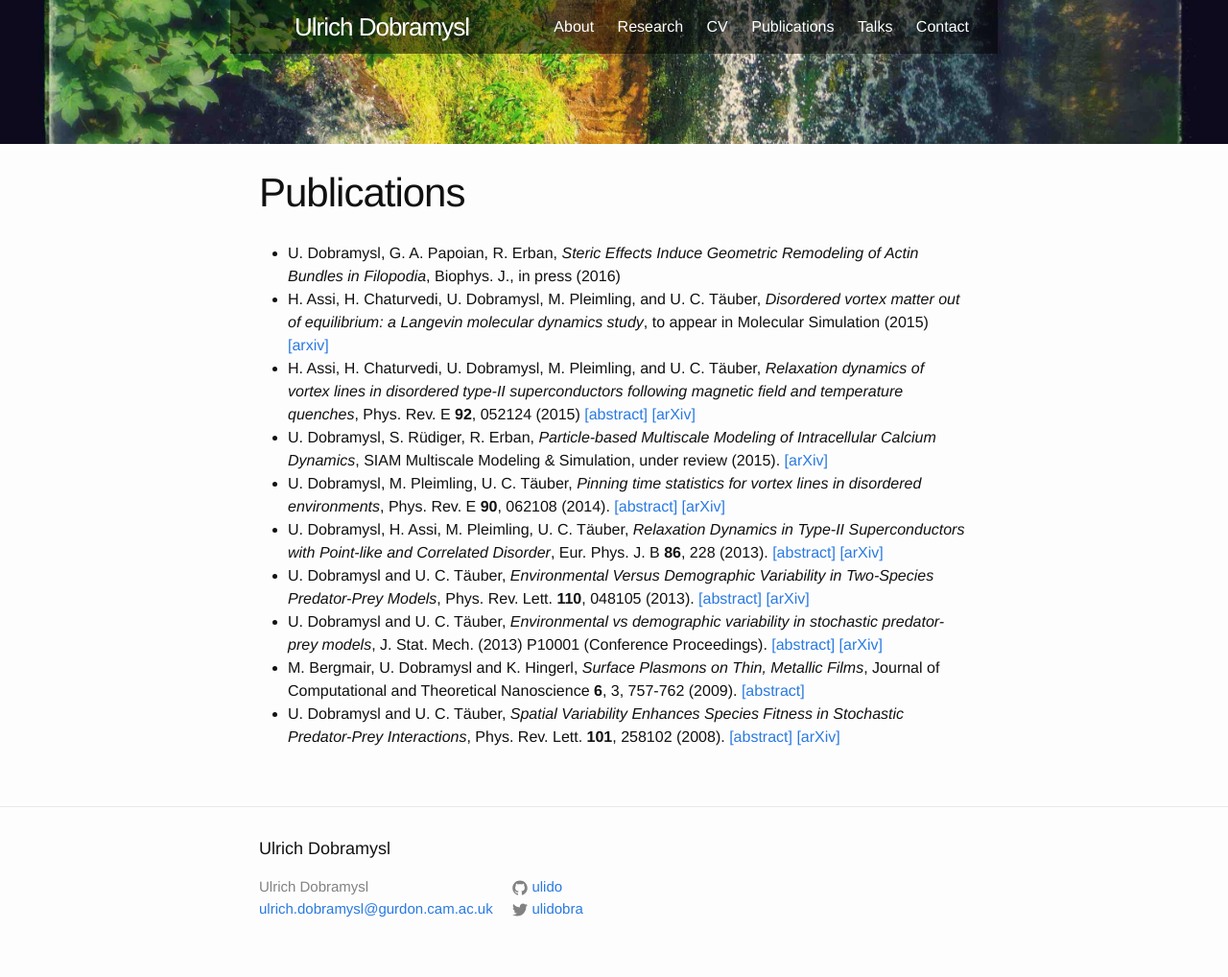
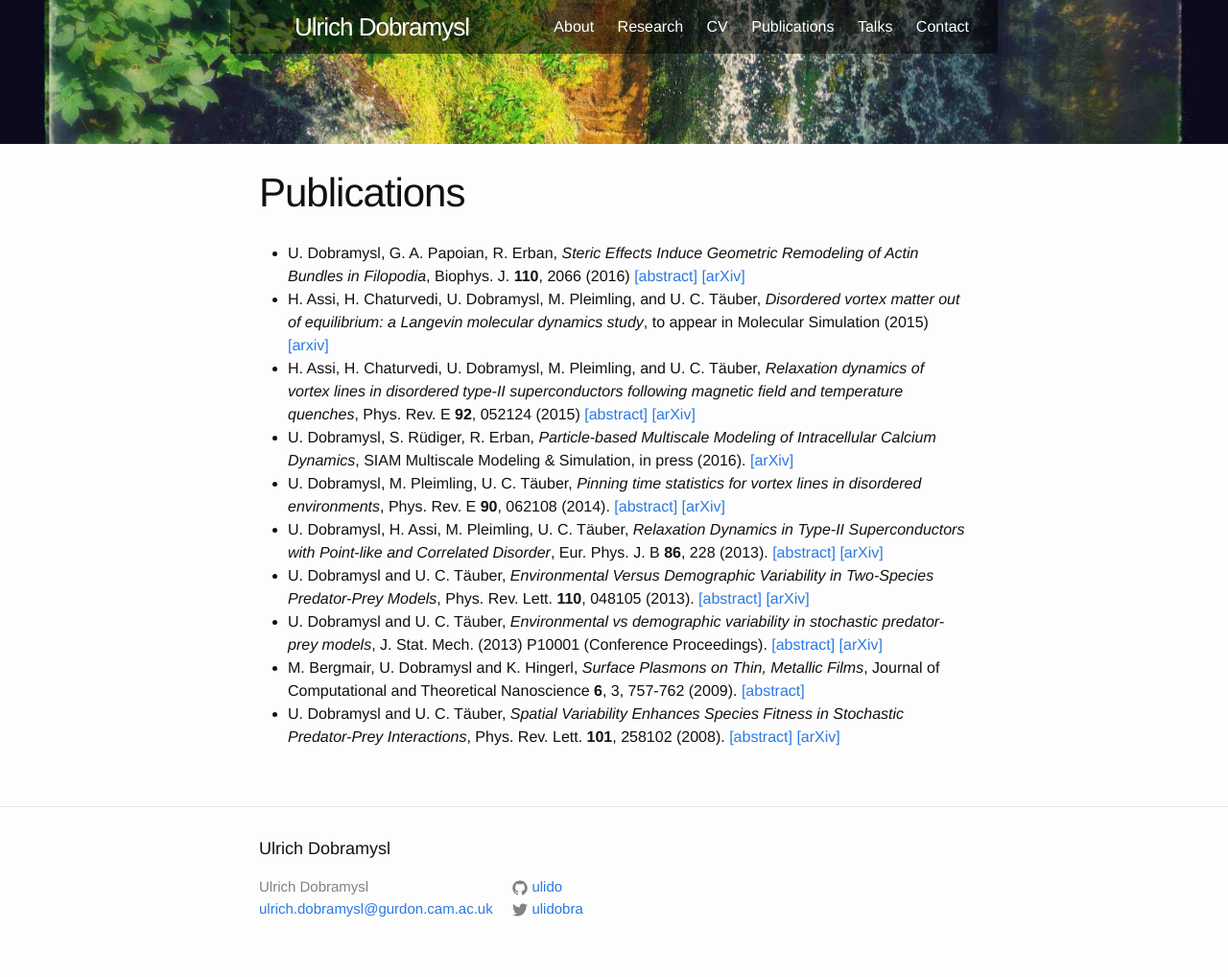
Before and after one commit to ulido/ulido.github.io, a Jekyll site: the page built from 03-publications.md, in a window 1280 px wide. Shown: the whole page at 96% size. Built offline with Jekyll 4.4.1, drawn with Linux system fonts in a browser that asks for light colours.

Commit message:
Update publication list.

```diff
--- a/03-publications.md
+++ b/03-publications.md
@@ -4,12 +4,12 @@ title: Publications
 permalink: /publications/
 ---
 
-* U. Dobramysl, G. A. Papoian, R. Erban, *Steric Effects Induce Geometric Remodeling of Actin Bundles in Filopodia*, Biophys. J., in press (2016)
+* U. Dobramysl, G. A. Papoian, R. Erban, *Steric Effects Induce Geometric Remodeling of Actin Bundles in Filopodia*, Biophys. J. **110**, 2066 (2016) [[abstract]](http://dx.doi.org/10.1016/j.bpj.2016.03.013) [[arXiv]](http://arxiv.org/abs/1605.03119)
 * H. Assi, H. Chaturvedi, U. Dobramysl, M. Pleimling, and U. C.
  T&auml;uber, *Disordered vortex matter out of equilibrium: a Langevin molecular dynamics study*, to appear in Molecular Simulation (2015) [[arxiv]](http://arxiv.org/abs/1509.02227)
 * H. Assi, H. Chaturvedi, U. Dobramysl, M. Pleimling, and U. C.
  T&auml;uber, *Relaxation dynamics of vortex lines in disordered type-II superconductors following magnetic field and temperature quenches*, Phys. Rev. E **92**, 052124 (2015) [[abstract]](http://journals.aps.org/pre/abstract/10.1103/PhysRevE.92.052124) [[arXiv]](http://arxiv.org/abs/1505.06240)
-* U. Dobramysl, S. R&uuml;diger, R. Erban, *Particle-based Multiscale Modeling of Intracellular Calcium Dynamics*, SIAM Multiscale Modeling &amp; Simulation, under review (2015). [[arXiv]](http://arxiv.org/abs/1504.00146)
+* U. Dobramysl, S. R&uuml;diger, R. Erban, *Particle-based Multiscale Modeling of Intracellular Calcium Dynamics*, SIAM Multiscale Modeling &amp; Simulation, in press (2016). [[arXiv]](http://arxiv.org/abs/1504.00146)
 * U. Dobramysl, M. Pleimling, U. C. T&auml;uber,
  *Pinning time statistics for vortex lines in
  disordered environments*, Phys. Rev. E **90**, 062108 (2014).
```
